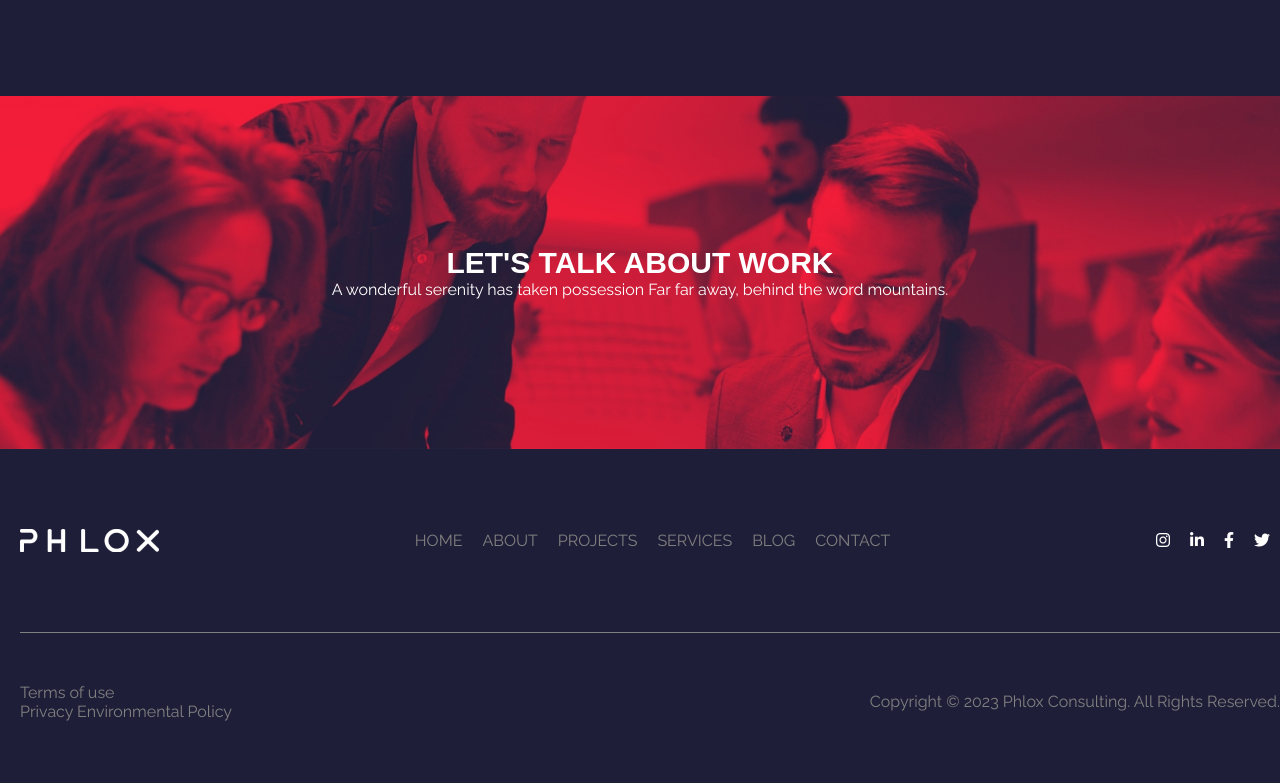
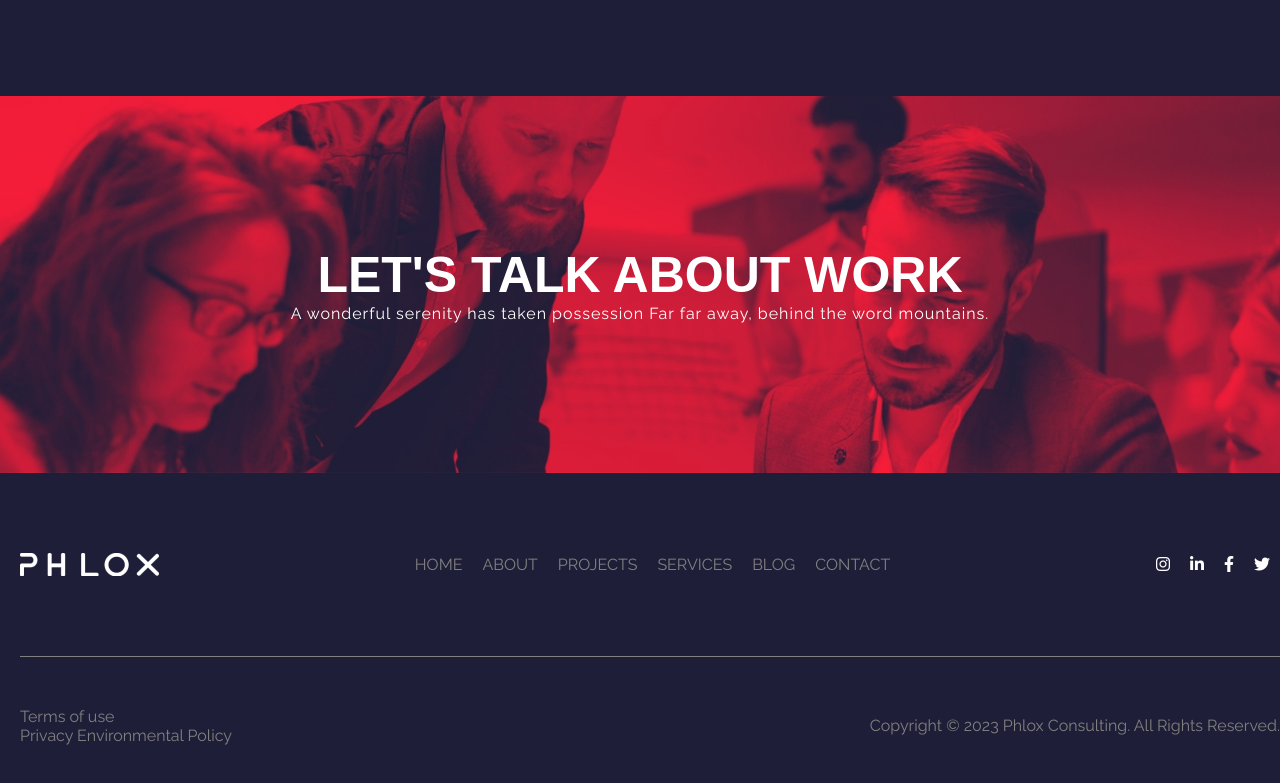
Before and after one commit to guglielmopiasenti/proj-html-vuejs, a Vue app: page / in a window 1280 px wide. Shown: the part 6483-7266 px from the top of the page. Built offline with nearby package versions, Linux system fonts and the light colour scheme; a web font is replaced by a local one.

Commit message:
get started card completed

```diff
--- a/src/components/GetStartedCard.vue
+++ b/src/components/GetStartedCard.vue
@@ -24,7 +24,11 @@ export default {
      color: white;
 
      h1 {
-         font-size: 30px;
+         font-size: 50px;
+     }
+
+     p {
+         letter-spacing: 1px;
      }
  }
 </style>
```
